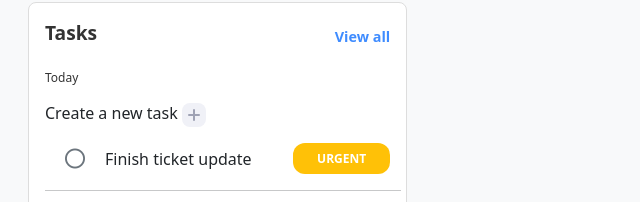
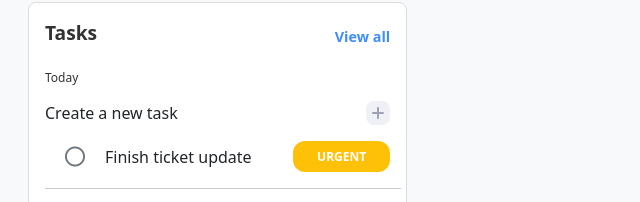
Before and after one commit to morovie/frontend-framework, a website: page public/index.html in a window 1280 px wide. Shown: the part 1156-1358 px from the top of the page, 628-1268 px from the left. Drawn offline with nearby package versions, Linux system fonts and the light colour scheme.

Commit message:
Update index.html

```diff
--- a/public/index.html
+++ b/public/index.html
@@ -187,7 +187,9 @@
             <a href="#" class="details-link">View all</a>
           </header>
           <p class="group-info">Today </p>
-          <p> Create a new task <img src="assets/images/task create.svg" float-end></p>
+          <p> Create a new task
+            <img src="assets/images/task create.svg" class="float-end" alt="Task Create">
+          </p>
           <ul id="taskItems">
             <li>
               <div>
```
